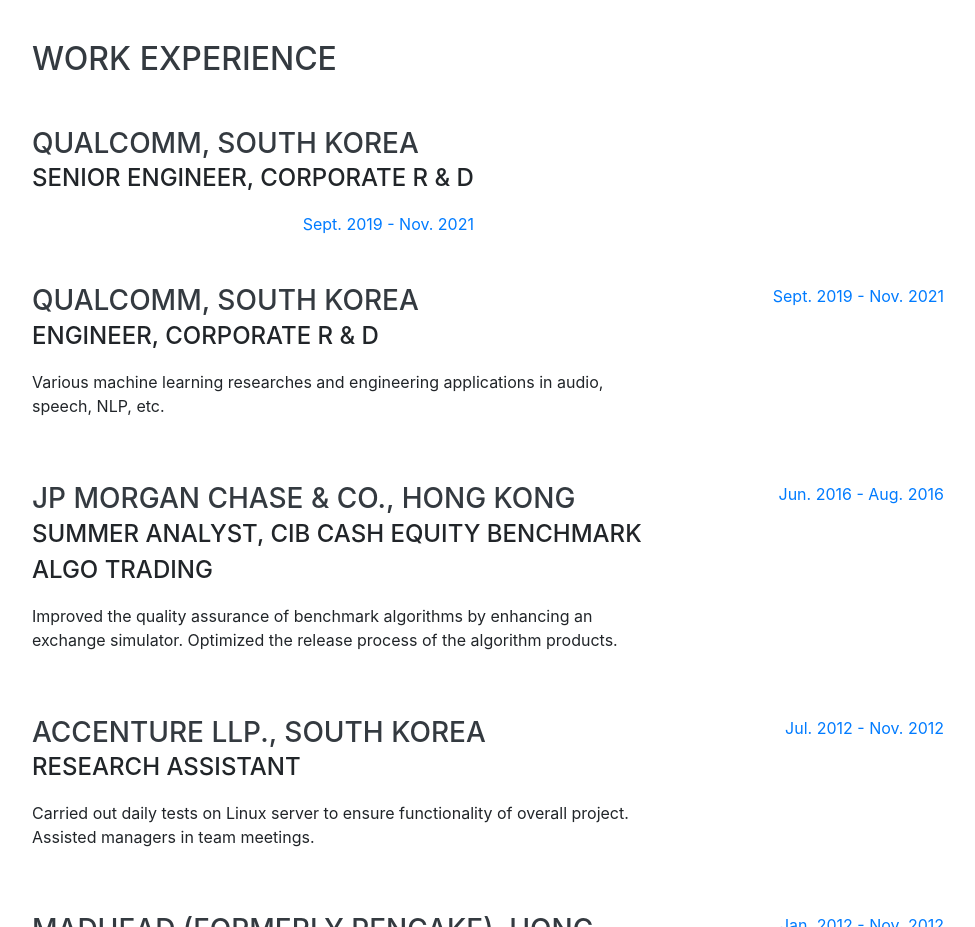
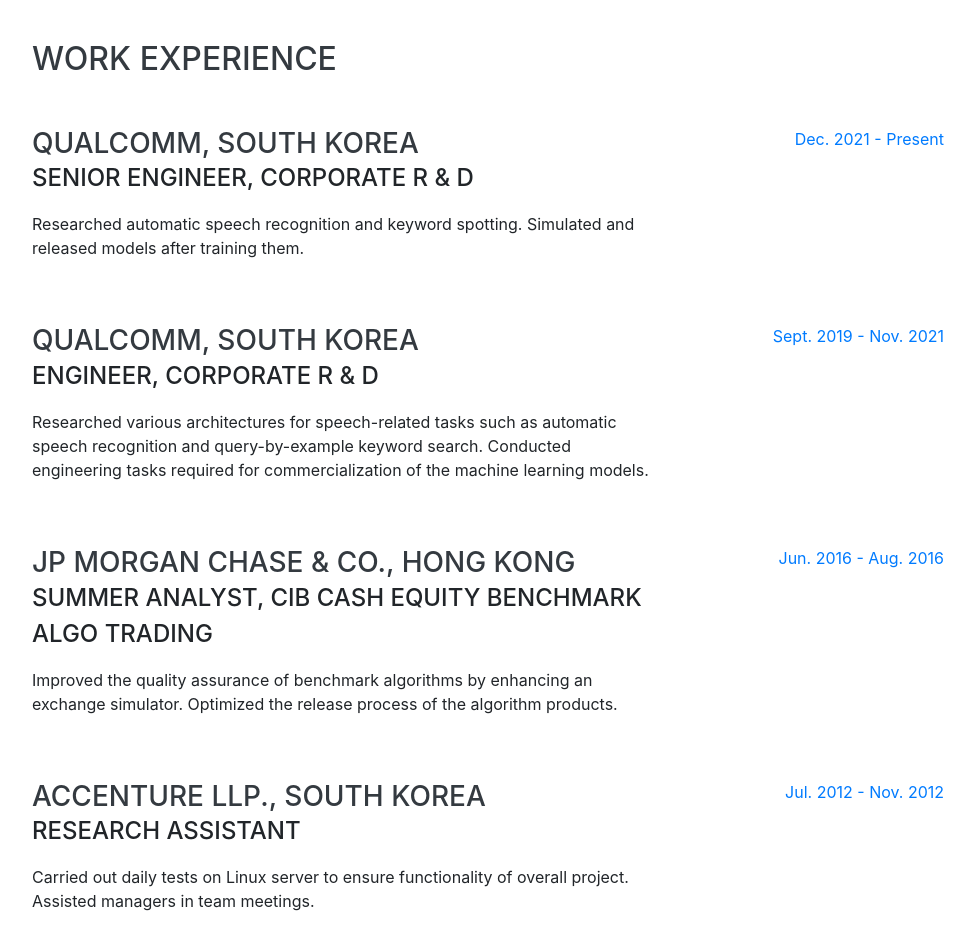
Before and after one commit to JSLBen/jslben.github.io, a website with bundled scripts: page index.html in a window 1280 px wide. Shown: the part 1620-2547 px from the top of the page, without its empty margins (288-1263 px from the left). Built offline with nearby package versions, Linux system fonts and the light colour scheme; some icons are missing; a web font is replaced by a local one.

Commit message:
minor update

```diff
--- a/html/work_experience.html
+++ b/html/work_experience.html
@@ -5,9 +5,10 @@
   <div class="resume-content">
     <h3 class="mb-0">Qualcomm, South Korea</h3>
     <div class="subheading mb-3">Senior Engineer, Corporate R &amp D</div>
-    <div class="resume-date text-md-right">
-      <span class="text-primary">Sept. 2019 - Nov. 2021</span>
-    </div>
+    <p>Researched automatic speech recognition and keyword spotting. Simulated and released models after training them.</p>
+  </div>
+  <div class="resume-date text-md-right">
+    <span class="text-primary">Dec. 2021 - Present</span>
   </div>
 </div>
 
@@ -15,7 +16,7 @@
   <div class="resume-content">
     <h3 class="mb-0">Qualcomm, South Korea</h3>
     <div class="subheading mb-3">Engineer, Corporate R &amp D</div>
-    <p>Various machine learning researches and engineering applications in audio, speech, NLP, etc. </p>
+    <p>Researched various architectures for speech-related tasks such as automatic speech recognition and query-by-example keyword search. Conducted engineering tasks required for commercialization of the machine learning models.</p>
   </div>
   <div class="resume-date text-md-right">
     <span class="text-primary">Sept. 2019 - Nov. 2021</span>
```
